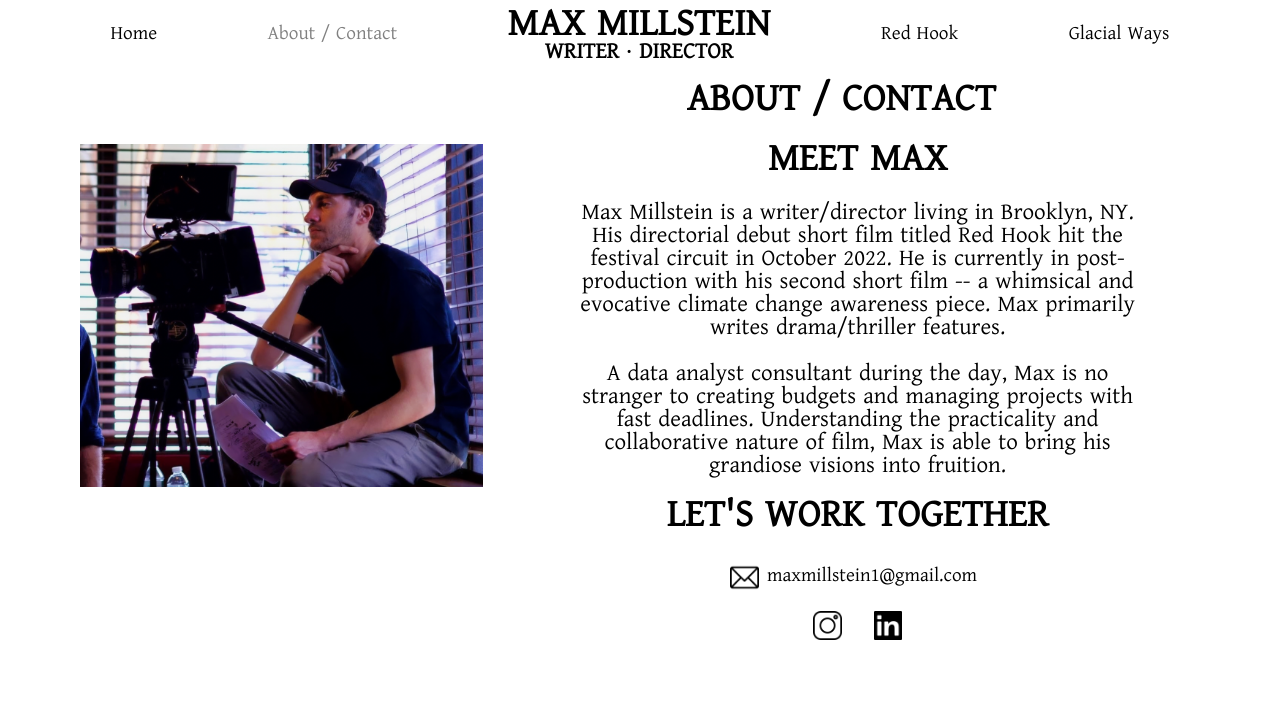
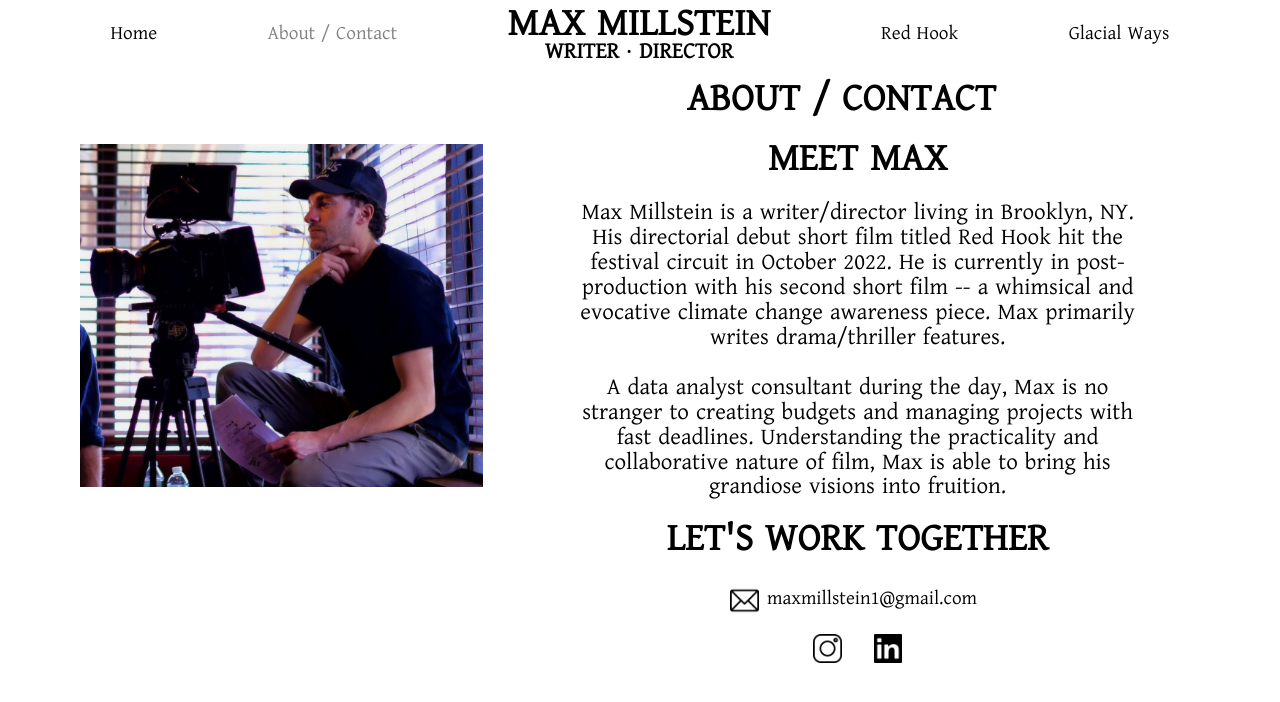
Before and after one commit to agubernikoff/mills-portfolio, a React (Create React App) app: page /about in a window 1280 px wide. Shown: the top 702 px of the page. Built offline with nearby package versions, Linux system fonts and the light colour scheme.

Commit message:
line spacing

```diff
--- a/src/App.css
+++ b/src/App.css
@@ -189,6 +189,7 @@ a:hover {
 
 .max_text > p {
   font-size: 0.75em;
+  line-height: 1.3;
 }
 .icon-container {
   width: 3%;
```
